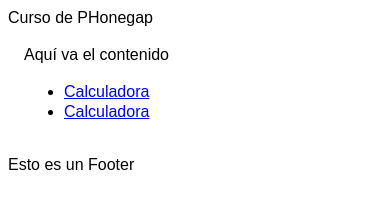
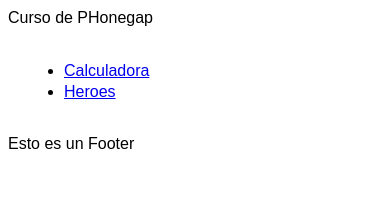
Before and after one commit to rojaldo/phonegap, a website: page www/index.html in a window 390 px wide. Drawn offline with Linux system fonts and the light colour scheme; some packages are replaced by stand-ins of ours.

Commit message:
hero list added

```diff
--- a/www/index.html
+++ b/www/index.html
@@ -51,11 +51,10 @@
     <div class="app">
         <div data-role="page">
             <div data-role="header">Curso de PHonegap</div>
-            <div role="main" class="ui-content">Aquí va el contenido
-
+            <div role="main" class="ui-content">
                 <ul data-role="listview">
                     <li><a href="pages/calculator/calculator.html">Calculadora</a></li>
-                    <li><a href="pages/heroes/heroes.html">Calculadora</a></li>
+                    <li><a href="pages/heroes/heroes.html">Heroes</a></li>
 
                 </ul>
             </div>
```
Also changed, not shown: www/pages/heroes/heroes.html (+6 -0 lines), www/pages/heroes/heroes.js (+8 -1 lines).
